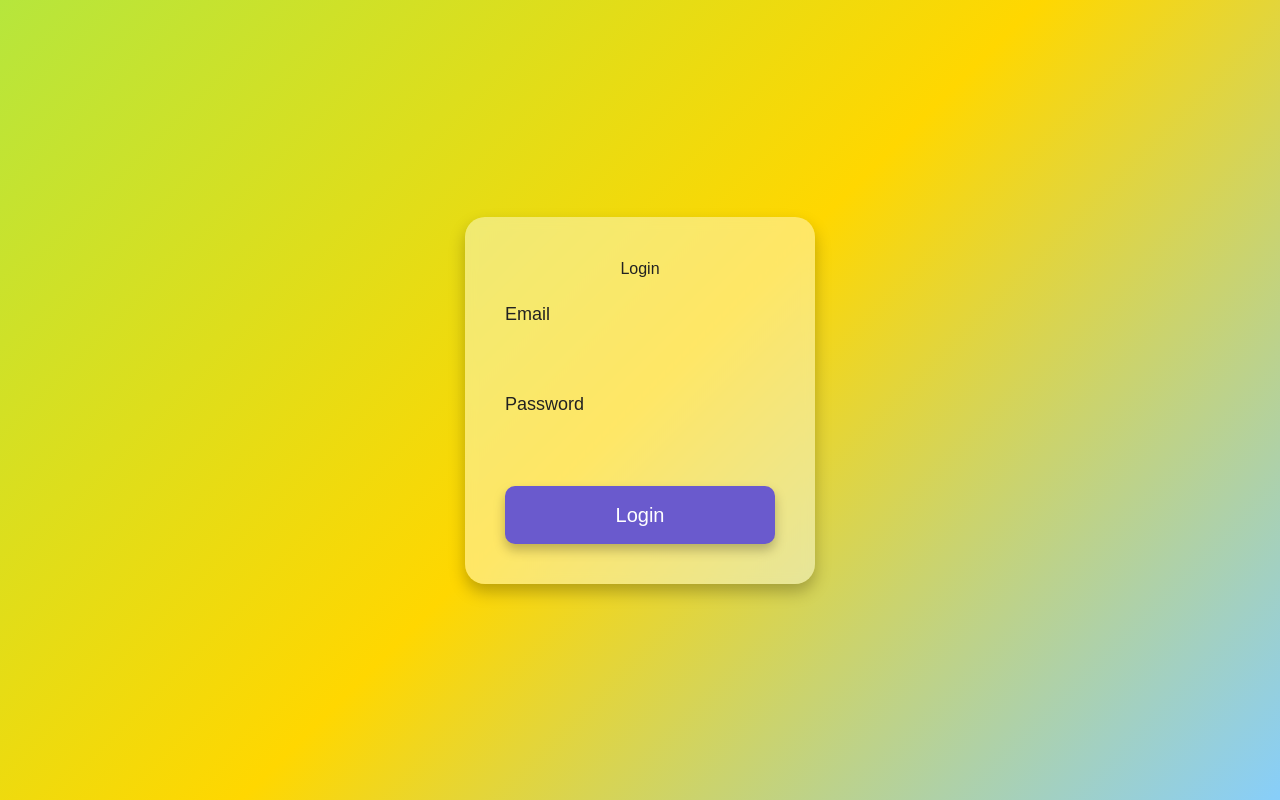
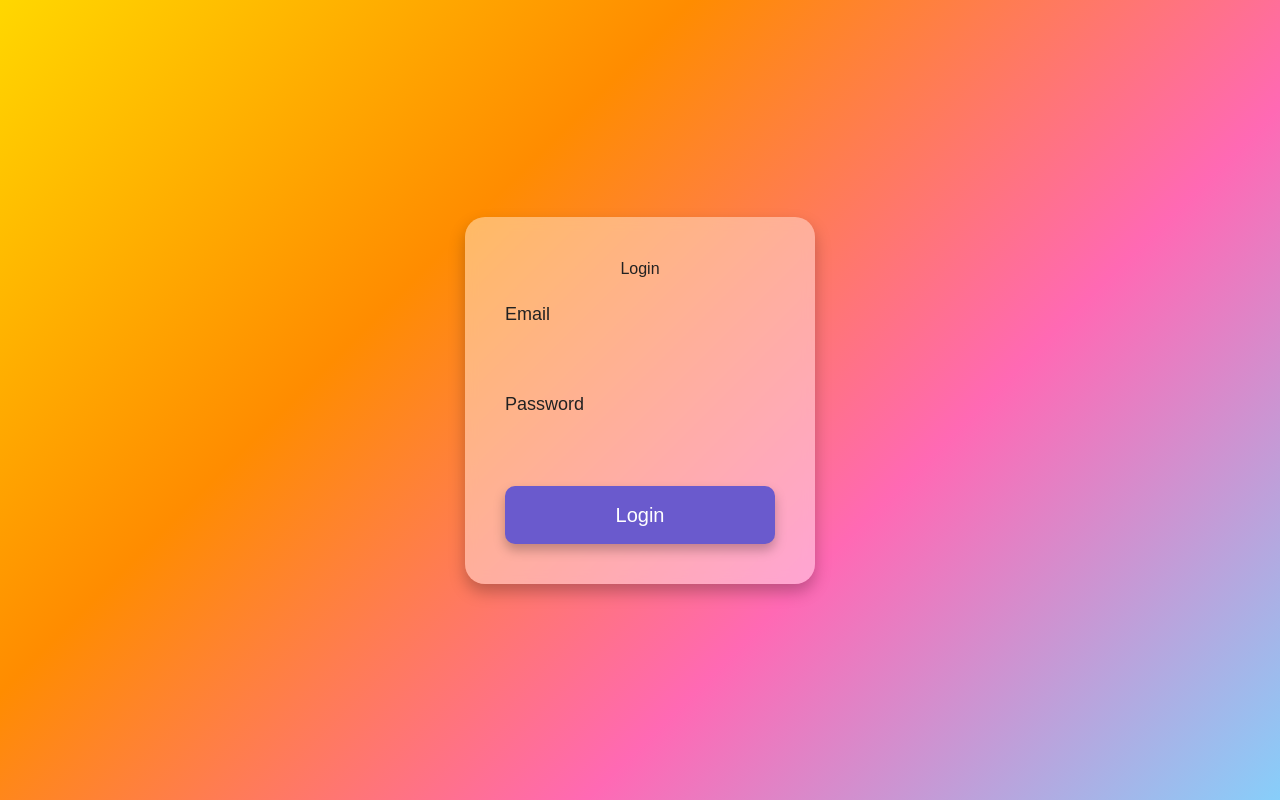
Before and after one commit to Saron-web/speech-practice-helper, a Next.js app: page /login in a window 1280 px wide. Built offline with nearby package versions, Linux system fonts and the light colour scheme.

Commit message:
register and login

```diff
--- a/app/login/page.tsx
+++ b/app/login/page.tsx
@@ -31,7 +31,7 @@ export default function LoginPage() {
         display: "flex",
         justifyContent: "center",
         alignItems: "center",
-        background: "linear-gradient(135deg, #b6e63c, #FFD700, #87CEFA)"
+        background: "linear-gradient(135deg, #FFD700, #FF8C00, #FF69B4, #87CEFA)"
       }}
     >
       <form
--- a/app/register/page.tsx
+++ b/app/register/page.tsx
@@ -31,7 +31,7 @@ export default function RegisterPage() {
         display: "flex",
         justifyContent: "center",
         alignItems: "center",
-        background: "linear-gradient(135deg, #b6e63c, #FFD700, #87CEFA)"
+        background: "linear-gradient(135deg, #FFD700, #FF8C00, #FF69B4, #87CEFA)"
       }}
     >
       <form
```
